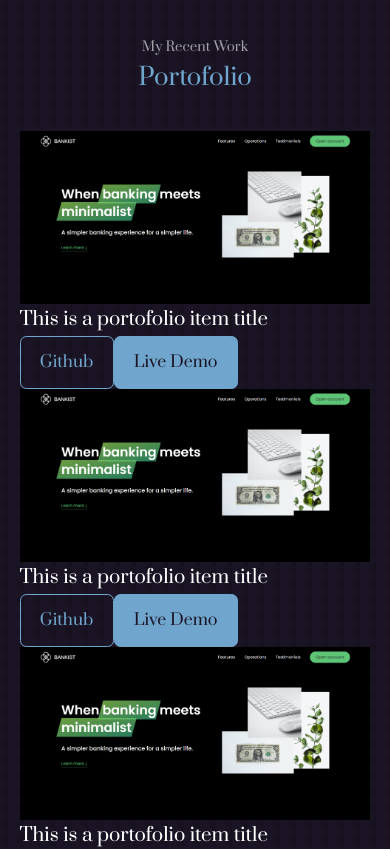
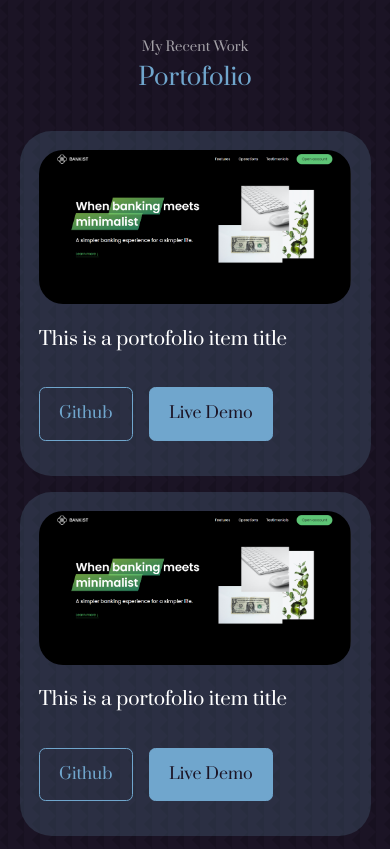
Before and after one commit to nidabaci/nidas-react-portofolio, a React (Create React App) app: page / in a window 390 px wide. Shown: the part 3280-4129 px from the top of the page. Built offline with nearby package versions, Linux system fonts and the light colour scheme.

Commit message:
feat: Added CSS style for the 'portofolio' component

```diff
--- a/src/components/portofolio/portofolio.css
+++ b/src/components/portofolio/portofolio.css
@@ -0,0 +1,50 @@
+.portofolio__container {
+    display: grid;
+    grid-template-columns: repeat(3, 1fr);
+    gap: 1rem;
+}
+
+.portofolio__item {
+    background: rgba(99, 140, 168, 0.226);
+    padding: 1.2rem;
+    border-radius: 2rem;
+    border: 1 px solid transparent;
+    transition: var(--transition);
+}
+
+.portofolio__item:hover {
+    background: var(--color-bg-variant);
+    border-color: var(--color-primary-variant);
+
+}
+
+.portofolio__item-image {
+    border-radius: 1.5rem;
+    overflow: hidden;
+}
+
+.portofolio__item h3 {
+    margin: 1.2rem 0 2rem;
+}
+
+.portofolio__item-cta {
+    display: flex;
+    gap: 1rem;
+    margin-bottom: 1rem;
+}
+
+/* RESPONSIVE BEHAVIOUR  (for medium devices) */
+@media screen and (max-width: 1024px){
+    .portofolio__container {
+        grid-template-columns: 1fr 1fr;
+        gap: 1.2rem;
+    }
+}
+
+/* RESPONSIVE BEHAVIOUR  (for small devices) */
+@media screen and (max-width: 600px){
+    .portofolio__container {
+        grid-template-columns: 1fr;
+        gap: 1rem;
+    }
+}
```
